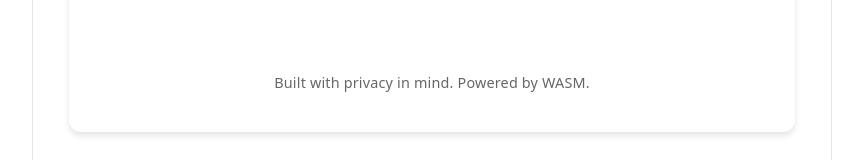
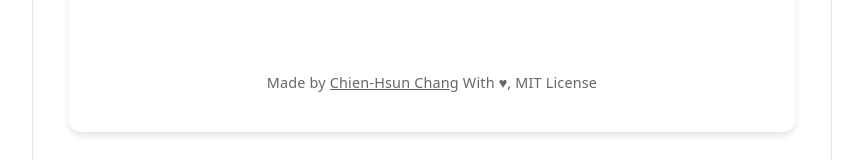
Before and after one commit to KageRyo/heic-converter, a React (Vite) app: page / in a window 1280 px wide. Shown: the part 602-762 px from the top of the page, without its empty margins (208-1071 px from the left). Built offline with nearby package versions, Linux system fonts and the light colour scheme.

Commit message:
docs(ui): update footer with author link and license

```diff
--- a/src/App.tsx
+++ b/src/App.tsx
@@ -197,7 +197,9 @@ function App() {
       </main>
 
       <footer style={{ marginTop: "2rem", fontSize: "0.8rem", color: "#666" }}>
-        <p>Built with privacy in mind. Powered by WASM.</p>
+        <p>
+          Made by <a href="https://kageryo.coderyo.com" target="_blank" rel="noopener noreferrer" style={{ color: "inherit", textDecoration: "underline" }}>Chien-Hsun Chang</a> With ♥, MIT License
+        </p>
       </footer>
     </div>
   );
```
